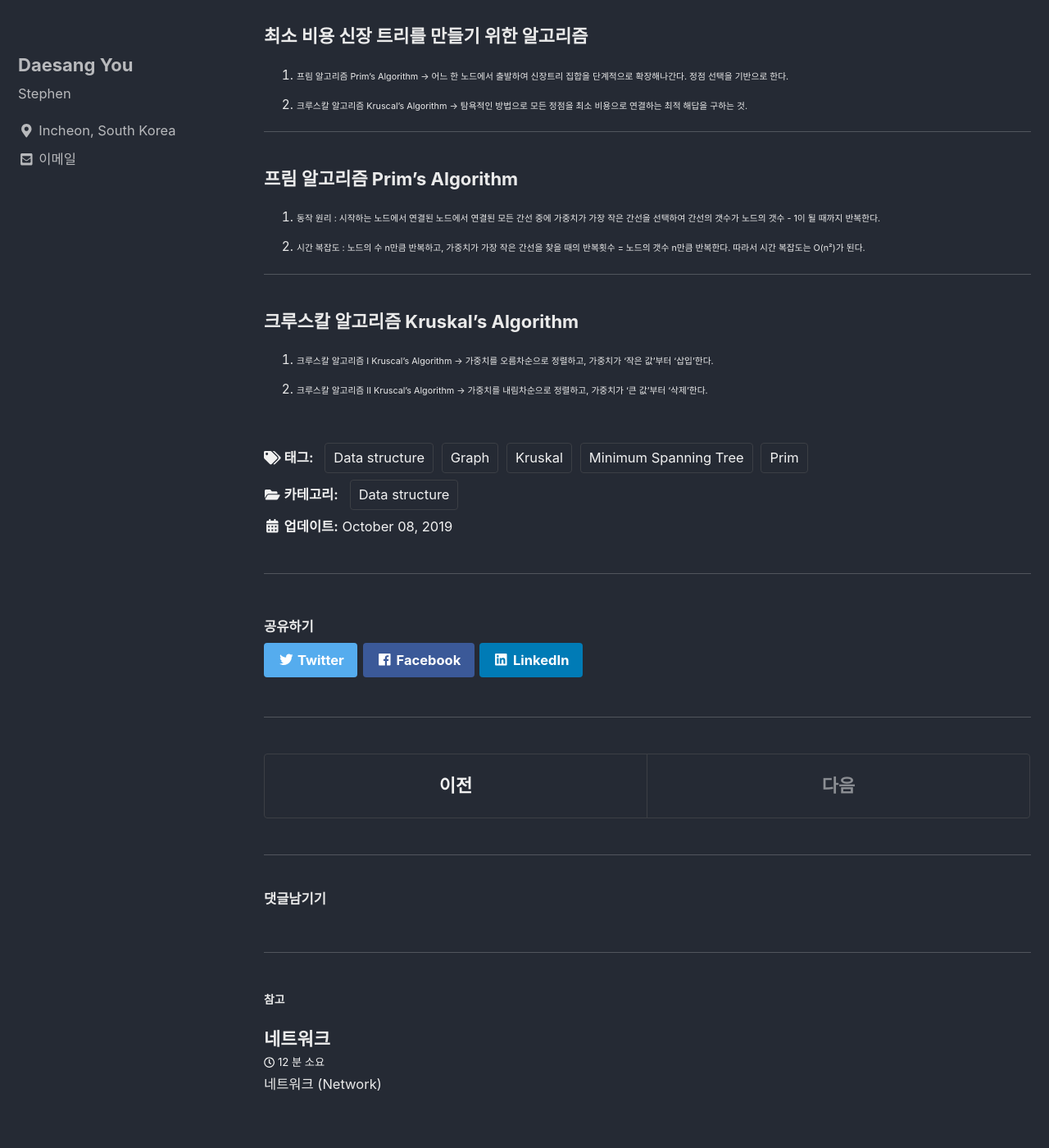
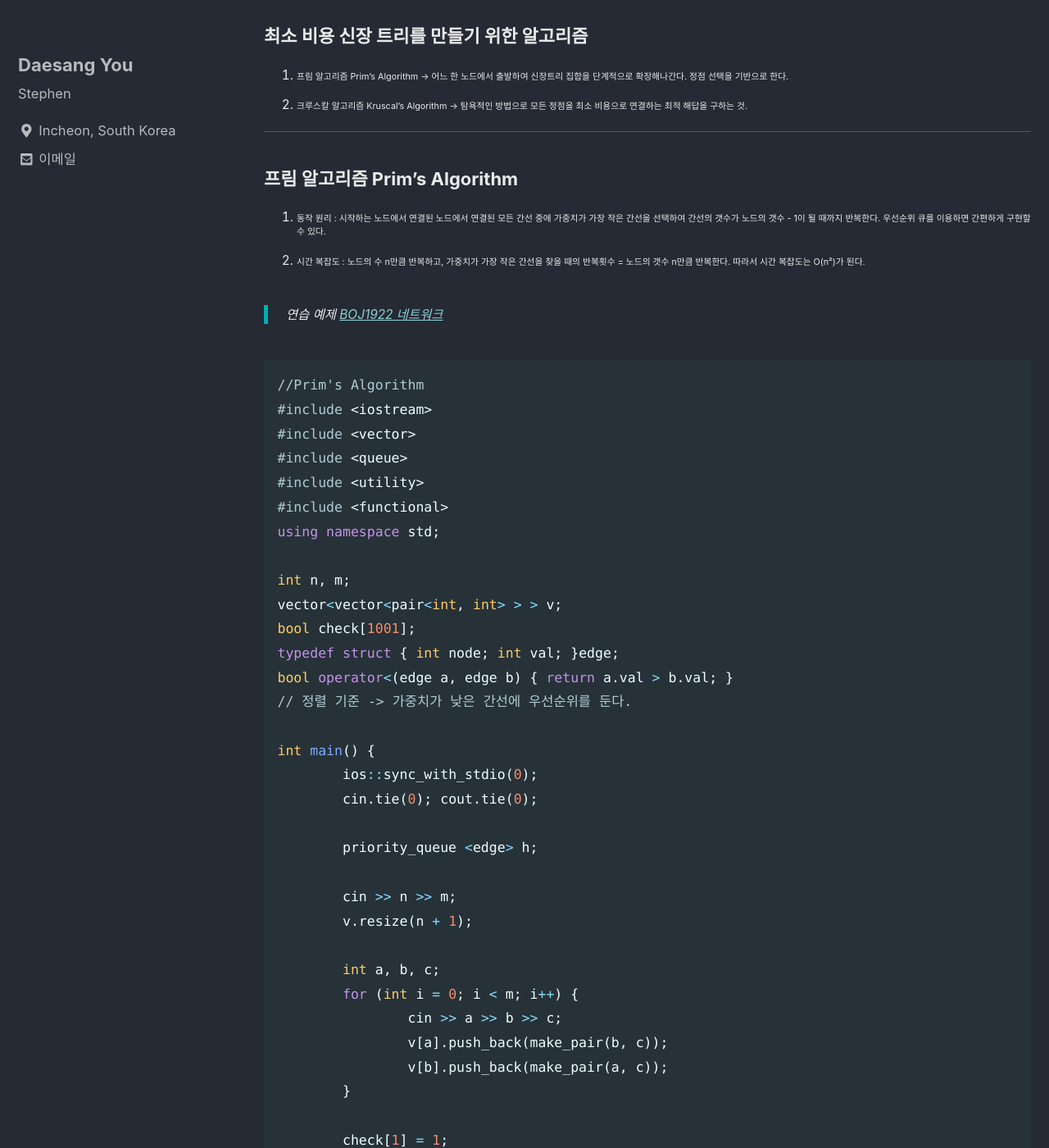
Before and after one commit to eotkd4791/eotkd4791.github.io, a Jekyll site: the page built from _posts/datastructure/2019-10-08-datastructure-MST.md, in a window 1280 px wide and 1400 px high, scrolled down 547 px. Shown: the whole window at 82% size. Built offline with Jekyll 4.4.1, drawn with Linux system fonts in a browser that asks for light colours; cached includes are drawn as plain includes; comment, search, counter and statistics services are not loaded; some of the changed text lies outside the part shown.

Commit message:
Update 2019-10-08-datastructure-MST.md

````diff
--- a/_posts/datastructure/2019-10-08-datastructure-MST.md
+++ b/_posts/datastructure/2019-10-08-datastructure-MST.md
@@ -35,15 +35,100 @@ comments:
 
 ### 프림 알고리즘 Prim's Algorithm
 
-1. 동작 원리 : 시작하는 노드에서 연결된 노드에서 연결된 모든 간선 중에 가중치가 가장 작은 간선을 선택하여 간선의 갯수가 노드의 갯수 - 1이 될 때까지 반복한다.
+1. 동작 원리 : 시작하는 노드에서 연결된 노드에서 연결된 모든 간선 중에 가중치가 가장 작은 간선을 선택하여 간선의 갯수가 노드의 갯수 - 1이 될 때까지 반복한다. 우선순위 큐를 이용하면 간편하게 구현할 수 있다.
 
 2. 시간 복잡도 : 노드의 수 n만큼 반복하고, 가중치가 가장 작은 간선을 찾을 때의 반복횟수 = 노드의 갯수 n만큼 반복한다. 따라서 시간 복잡도는 O(n²)가 된다.
+
+
+> 연습 예제  [BOJ1922 네트워크 ](boj.kr/1922)
+
+```cpp
+//Prim's Algorithm
+#include <iostream>
+#include <vector>
+#include <queue>
+#include <utility>
+#include <functional>
+using namespace std;
+
+int n, m;
+vector<vector<pair<int, int> > > v;
+bool check[1001];
+typedef struct { int node; int val; }edge;
+bool operator<(edge a, edge b) { return a.val > b.val; }
+// 정렬 기준 -> 가중치가 낮은 간선에 우선순위를 둔다.
+
+int main() {
+	ios::sync_with_stdio(0);
+	cin.tie(0); cout.tie(0);
+
+	priority_queue <edge> h;
+
+	cin >> n >> m;
+	v.resize(n + 1);
+
+	int a, b, c;
+	for (int i = 0; i < m; i++) {
+		cin >> a >> b >> c;
+		v[a].push_back(make_pair(b, c));
+		v[b].push_back(make_pair(a, c));
+	}
+
+	check[1] = 1;
+	for (int i = 0; i < v[1].size(); i++)
+		h.push({ v[1][i].first, v[1][i].second });
+
+	int edge = 1; int sum = 0;
+	while (edge <= n - 1) {
+        //스패닝 트리를 만들 때 최소가 되는 간선의 갯수 = 노드의 갯수 n-1
+
+		if (check[h.top().node]) {
+			h.pop();
+			continue;
+		}
+
+		int idx = h.top().node;
+		sum += h.top().val;
+		edge++;
+		h.pop();
+		check[idx] = 1;
+
+		for (int i = 0; i < v[idx].size(); i++) {
+
+			if (check[v[idx][i].first])
+				continue;
+
+			else
+				h.push({ v[idx][i].first, v[idx][i].second });
+		}
+	}
+	cout << sum;
+	return 0;
+```
 
 ---
 
 ### 크루스칼 알고리즘 Kruskal's Algorithm
-1. 크루스칼 알고리즘 Ⅰ Kruscal's Algorithm
+
+1. 동작 원리
+크루스칼 알고리즘 Ⅰ Kruscal's Algorithm
 -> 가중치를 오름차순으로 정렬하고, 가중치가 '작은 값'부터 '삽입'한다.
+<br><br>
+-> 간선들을 가중치의 오름차순으로 정렬하고, 낮은 가중치부터 선택한다. 이때, 사이클을 형성하는 간선은 제외한다.
+<br><br>
+크루스칼 알고리즘 Ⅱ Kruscal's Algorithm
+-> 가중치를 내림차순으로 정렬하고, 가중치가 '큰 값'부터 '삭제'한다.
+<br><br>
+-> 간선들을 가중치의 내림차순으로 정렬하고, 큰 가중치부터 삭제한다.
 
-2. 크루스칼 알고리즘 Ⅱ Kruscal's Algorithm
--> 가중치를 내림차순으로 정렬하고, 가중치가 '큰 값'부터 '삭제'한다.
+> __유의 사항__
+> 간선을 추가할 때 사이클이 만들어지는지를 확인해야 한다. 새로운 간선이 이미 다른 경로에 포함되어 있는 노드들을 연결할 때 사이클이 만들어진다.
+
+
+> __사이클 생성 여부 확인하는 법__
+> 추가할 새로운 간선 양 끝의 정점이 같은 집합에 속해 있으면 사이클이 형성되기 때문에 이 부분을 먼저 검사한다.
+> Union find 알고리즘을 이용한다.
+
+2. 시간 복잡도 : 간선의 갯수 E개를 정렬하는 데 O(E logE) 만큼의 시간이 든다.
+
+> 간선의 갯수가 적으면 "크루스칼 알고리즘", 많으면 "프림 알고리즘"이 적합하다.
````
